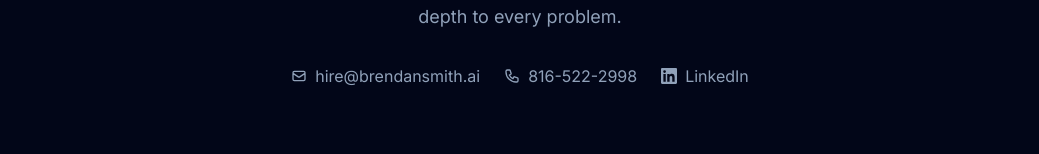
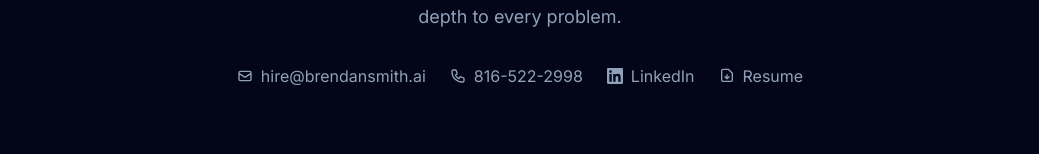
Before and after one commit to brendancsmith/portfolio, a Next.js app: page / in a window 1280 px wide. Shown: the part 579-733 px from the top of the page, without its empty margins (120-1159 px from the left). Built offline with nearby package versions, Linux system fonts and the light colour scheme.

Commit message:
Add resume PDF link to hero section

```diff
--- a/components/sections/Hero.tsx
+++ b/components/sections/Hero.tsx
@@ -59,6 +59,11 @@ export default function Hero() {
           label="LinkedIn"
           icon="linkedin"
         />
+        <ExternalLink
+          href="/resume.pdf"
+          label="Resume"
+          icon="resume"
+        />
       </FadeInOnScroll>
     </section>
   );
--- a/components/ui/ExternalLink.tsx
+++ b/components/ui/ExternalLink.tsx
@@ -1,7 +1,7 @@
 interface ExternalLinkProps {
   href: string;
   label: string;
-  icon: "email" | "phone" | "linkedin";
+  icon: "email" | "phone" | "linkedin" | "resume";
 }
 
 const icons: Record<ExternalLinkProps["icon"], React.ReactNode> = {
@@ -20,14 +20,19 @@ const icons: Record<ExternalLinkProps["icon"], React.ReactNode> = {
       <path d="M20.447 20.452h-3.554v-5.569c0-1.328-.027-3.037-1.852-3.037-1.853 0-2.136 1.445-2.136 2.939v5.667H9.351V9h3.414v1.561h.046c.477-.9 1.637-1.85 3.37-1.85 3.601 0 4.267 2.37 4.267 5.455v6.286zM5.337 7.433a2.062 2.062 0 01-2.063-2.065 2.064 2.064 0 112.063 2.065zm1.782 13.019H3.555V9h3.564v11.452zM22.225 0H1.771C.792 0 0 .774 0 1.729v20.542C0 23.227.792 24 1.771 24h20.451C23.2 24 24 23.227 24 22.271V1.729C24 .774 23.2 0 22.222 0h.003z" />
     </svg>
   ),
+  resume: (
+    <svg className="h-4 w-4" fill="none" viewBox="0 0 24 24" stroke="currentColor" strokeWidth={2}>
+      <path strokeLinecap="round" strokeLinejoin="round" d="M12 10v6m0 0l-3-3m3 3l3-3M6 20h12a2 2 0 002-2V8l-6-6H6a2 2 0 00-2 2v14a2 2 0 002 2z" />
+    </svg>
+  ),
 };
 
 export default function ExternalLink({ href, label, icon }: ExternalLinkProps) {
   return (
     <a
       href={href}
-      target={icon === "linkedin" ? "_blank" : undefined}
-      rel={icon === "linkedin" ? "noopener noreferrer" : undefined}
+      target={icon === "linkedin" || icon === "resume" ? "_blank" : undefined}
+      rel={icon === "linkedin" || icon === "resume" ? "noopener noreferrer" : undefined}
       className="inline-flex items-center gap-2 text-slate-400 transition-colors hover:text-blue-400"
     >
       {icons[icon]}
```
Also changed, not shown: 1 other file (tests, documents, lock files or other folders).
